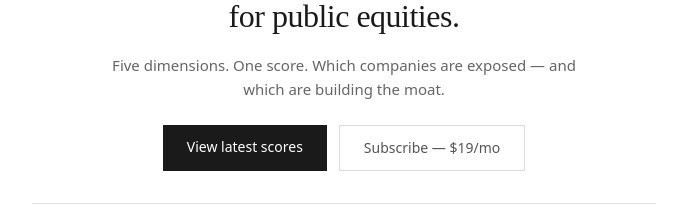
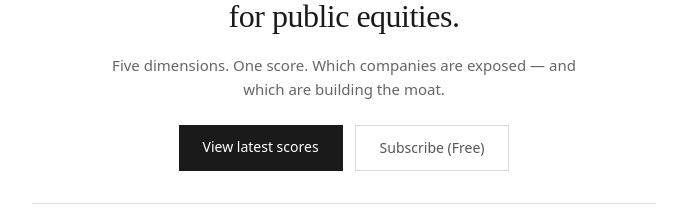
Before and after one commit to darshea/darshea.github.io, a Next.js app: page /ads in a window 1280 px wide. Shown: the part 160-381 px from the top of the page, without its empty margins (296-983 px from the left). Built offline with nearby package versions, Linux system fonts and the light colour scheme.

Commit message:
Remove Pro/$19/month tier — all content now free
Replace "Subscribe — $19/mo" CTA with "Subscribe (Free)" and
rename "Pro — $19/month" tier card to "Full Reports — Free".

Co-Authored-By: Claude Opus 4.6 <noreply@anthropic.com>

```diff
--- a/src/app/ads/page.jsx
+++ b/src/app/ads/page.jsx
@@ -33,7 +33,7 @@ export default function ADS() {
             View latest scores
           </a>
           <a href={SUBSTACK_URL} style={{ fontSize: 14, color: '#555', border: '1px solid #ddd', padding: '10px 24px', textDecoration: 'none' }}>
-            Subscribe — $19/mo
+            Subscribe (Free)
           </a>
         </div>
       </div>
@@ -180,8 +180,8 @@ export default function ADS() {
         </div>
         <div style={{ border: '1px solid #1a1a1a', padding: 20 }}>
           <div style={{ display: 'flex', justifyContent: 'space-between', alignItems: 'baseline', marginBottom: 12 }}>
-            <p style={{ fontSize: 14, fontWeight: 600 }}>Pro</p>
-            <span style={{ fontFamily: "'JetBrains Mono', monospace", fontSize: 11, color: '#aaa' }}>$19/month</span>
+            <p style={{ fontSize: 14, fontWeight: 600 }}>Full Reports</p>
+            <span style={{ fontFamily: "'JetBrains Mono', monospace", fontSize: 11, color: '#aaa' }}>Free</span>
           </div>
           <ul style={{ listStyle: 'none', padding: 0, fontSize: 13, color: '#666', marginBottom: 16 }}>
             {['Full methodology report per company', 'SEC-sourced data, five-dimension breakdown with supporting inputs', 'Competitive landscape and trigger analysis'].map((item) => (
```
